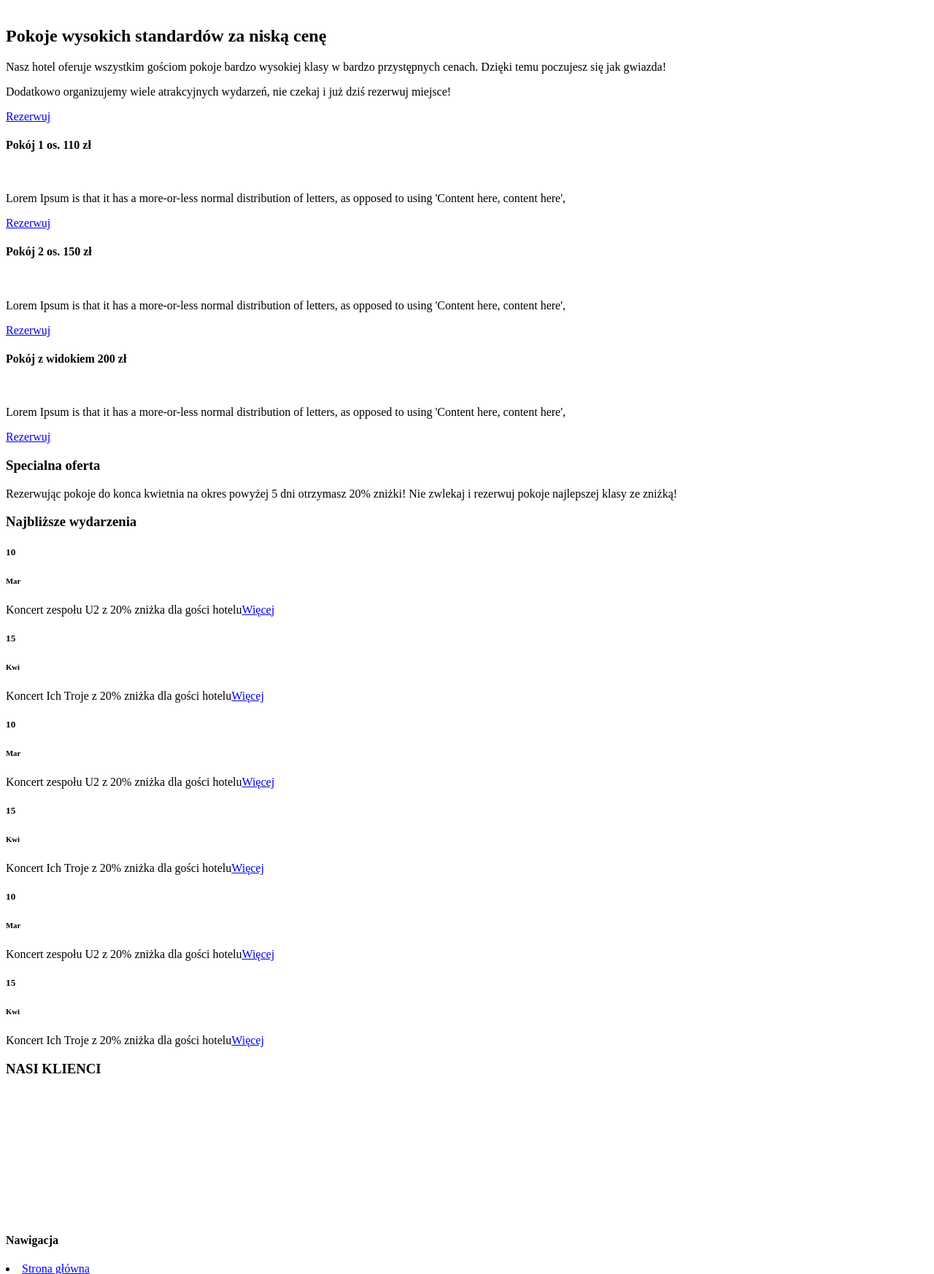
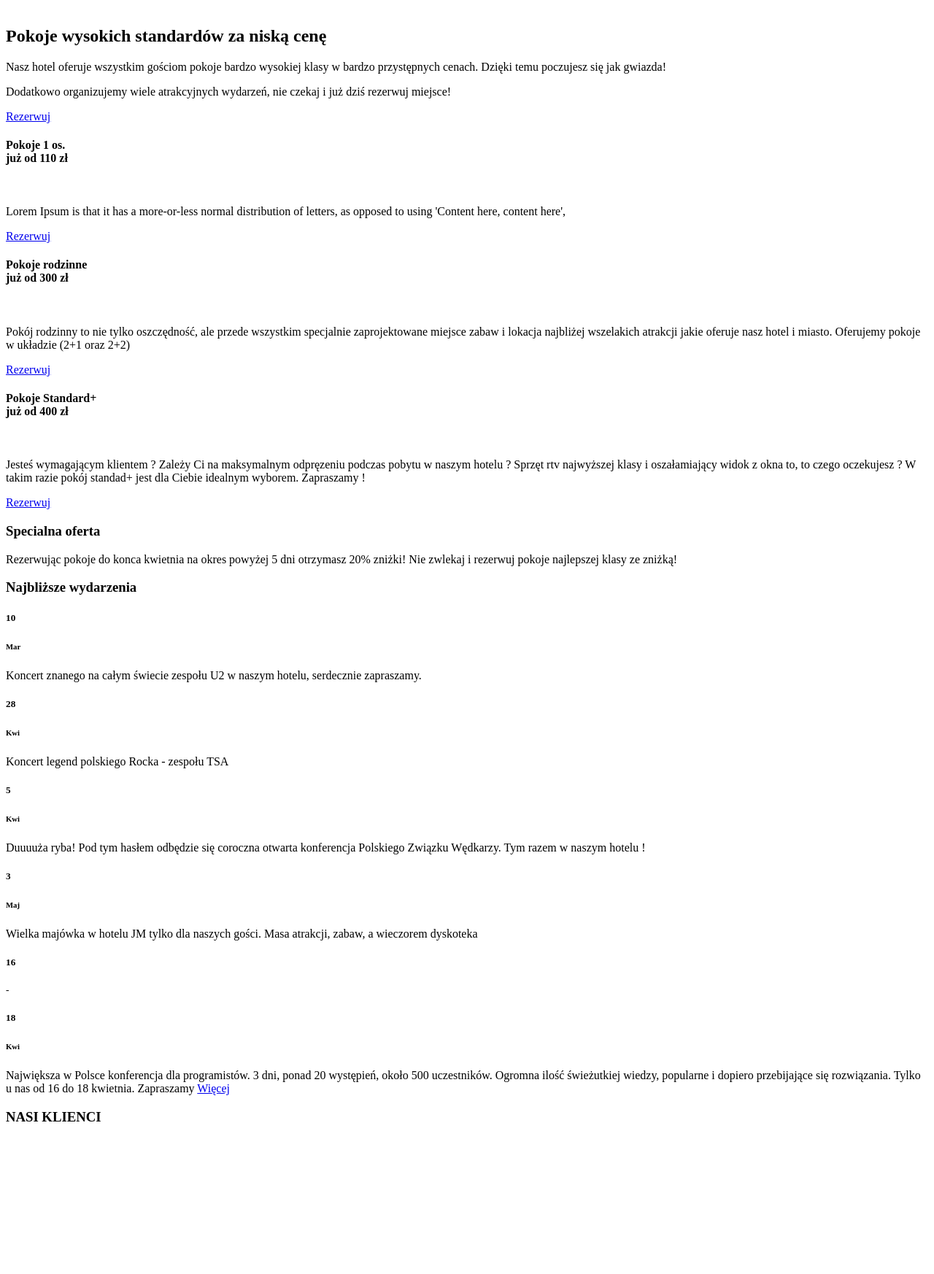
Before and after one commit to szygmon/hotel, a PHP site: template web/View/Home/index.html.twig in a window 1280 px wide. Shown: the part 400-2146 px from the top of the page at 73% size. Run offline with PHP 8.4, Linux system fonts and the light colour scheme; the template is opened without the code that fills it, so the values that code supplies are empty; some libraries are stand-ins or nearby versions.

Commit message:
zmiany w pokojach i na głównej stronie (głównie tekst)

```diff
--- a/web/View/Home/index.html.twig
+++ b/web/View/Home/index.html.twig
@@ -89,21 +89,23 @@
 <div class="tels">
     <div class="container">
         <div class="col-md-4 tels-left">
-            <h4>Pokój 1 os. <span>110 zł</span></h4>
+            <h4>Pokoje 1 os. <br/><a class="pull-right">już od <span>110 zł</span></a></h4>
             <img src="{{ url('template') }}/images/4.jpg" class="img-responsive" alt="">
             <p>Lorem Ipsum is that it has a more-or-less normal distribution of letters, as opposed to using 'Content here, content here',</p>
             <a class="hvr-shutter-in-horizontal" href="details.html">Rezerwuj</a>
         </div>
         <div class="col-md-4 tels-left">
-            <h4>Pokój 2 os. <span>150 zł</span></h4>
-            <img src="{{ url('template') }}/images/9.jpg" class="img-responsive" alt="">
-            <p>Lorem Ipsum is that it has a more-or-less normal distribution of letters, as opposed to using 'Content here, content here',</p>
+            <h4>Pokoje rodzinne <br/><a class="pull-right">już od <span>300 zł</span></a></h4>
+            <img src="{{ url('template') }}/images/4.jpg" class="img-responsive" alt="">
+            <p>Pokój rodzinny to nie tylko oszczędność, ale przede wszystkim specjalnie zaprojektowane miejsce zabaw i lokacja najbliżej wszelakich atrakcji jakie oferuje nasz hotel i miasto.
+                Oferujemy pokoje w układzie (2+1 oraz 2+2)</p>
             <a class="hvr-shutter-in-horizontal" href="details.html">Rezerwuj</a>
         </div>
         <div class="col-md-4 tels-left">
-            <h4>Pokój z widokiem <span>200 zł</span></h4>
-            <img src="{{ url('template') }}/images/3.jpg" class="img-responsive" alt="">
-            <p>Lorem Ipsum is that it has a more-or-less normal distribution of letters, as opposed to using 'Content here, content here',</p>
+            <h4>Pokoje Standard+ <br/><a class="pull-right">już od <span>400 zł</span></a></h4>
+            <img src="{{ url('template') }}/images/9.jpg" class="img-responsive" alt="">
+            <p>Jesteś wymagającym klientem ? Zależy Ci na maksymalnym odpręzeniu podczas pobytu w naszym hotelu ?
+                Sprzęt rtv najwyższej klasy i oszałamiający widok z okna to, to czego oczekujesz ? W takim razie pokój standad+ jest dla Ciebie idealnym wyborem. Zapraszamy !</p>
             <a class="hvr-shutter-in-horizontal" href="details.html">Rezerwuj</a>
         </div>
         <div class="clearfix"></div>
@@ -132,17 +134,17 @@
                             <h6>Mar</h6>
                         </div>
                         <div class="n-rgt">
-                    <p>Koncert zespołu U2 z 20% zniżka dla gości hotelu<a href="#">Więcej</a></p>
+                            <p>Koncert znanego na całym świecie zespołu U2 w naszym hotelu, serdecznie zapraszamy.</p>
                         </div>
                         <div class="clearfix"></div>
                     </div>
-            <div>
+                <div class="new">
                         <div class="n-lft">
-                    <h5>15</h5>
+                            <h5>28</h5>
                             <h6>Kwi</h6>
                         </div>
                         <div class="n-rgt">
-                    <p>Koncert Ich Troje z 20% zniżka dla gości hotelu<a href="#">Więcej</a></p>
+                            <p>Koncert legend polskiego Rocka - zespołu TSA</p>
                         </div>
                         <div class="clearfix"></div>
                </div>
@@ -150,46 +152,37 @@
             <div class="col-md-4">
                 <div class="new">
                         <div class="n-lft">
-                    <h5>10</h5>
-                    <h6>Mar</h6>
+                            <h5>5</h5>
+                            <h6>Kwi</h6>
                         </div>
                         <div class="n-rgt">
-                    <p>Koncert zespołu U2 z 20% zniżka dla gości hotelu<a href="#">Więcej</a></p>
+                            <p>Duuuuża ryba! Pod tym hasłem odbędzie się coroczna otwarta konferencja Polskiego Związku Wędkarzy. Tym razem w naszym hotelu !</p>
                         </div>
                         <div class="clearfix"></div>
                     </div>
-            <div>
+                <div class="new">
                         <div class="n-lft">
-                    <h5>15</h5>
-                    <h6>Kwi</h6>
+                            <h5>3</h5>
+                            <h6>Maj</h6>
                         </div>
                         <div class="n-rgt">
-                    <p>Koncert Ich Troje z 20% zniżka dla gości hotelu<a href="#">Więcej</a></p>
+                            <p>Wielka majówka w hotelu JM tylko dla naszych gości. Masa atrakcji, zabaw, a wieczorem dyskoteka</p>
                         </div>
                         <div class="clearfix"></div>
                     </div>
             </div>
             <div class="col-md-4">
-            <div class="new">
                 <div class="n-lft">
-                    <h5>10</h5>
-                    <h6>Mar</h6>
-                </div>
-                <div class="n-rgt">
-                    <p>Koncert zespołu U2 z 20% zniżka dla gości hotelu<a href="#">Więcej</a></p>
-                </div>
-                <div class="clearfix"></div>
-            </div>
-            <div>
-                <div class="n-lft">
-                    <h5>15</h5>
+                        <h5>16</h5>
+                        <h5>-</h5>
+                        <h5>18</h5>
                         <h6>Kwi</h6>
                     </div>
                 <div class="n-rgt">
-                    <p>Koncert Ich Troje z 20% zniżka dla gości hotelu<a href="#">Więcej</a></p>
+                        <p>Największa w Polsce konferencja dla programistów. 3 dni, ponad 20 występień, około 500 uczestników.
+                            Ogromna ilość świeżutkiej wiedzy, popularne i dopiero przebijające się rozwiązania. Tylko u nas od 16 do 18 kwietnia. Zapraszamy <a href="#">Więcej</a></p>
                     </div>
                 <div class="clearfix"></div>
-            </div>
             </div>
         </div>
     </div>
```
Also changed, not shown: nbproject/private/private.xml (added, +11 -0 lines), web/View/Home/rooms.html.twig (+12 -9 lines). Lines whose indentation alone changed are shown as unchanged.
